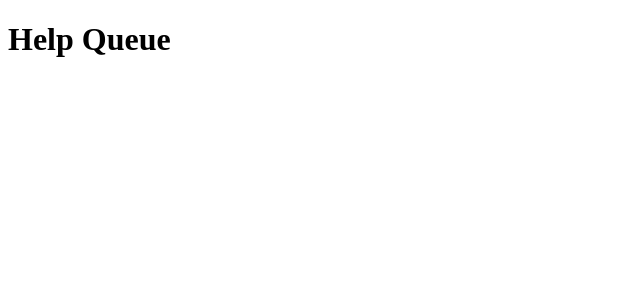
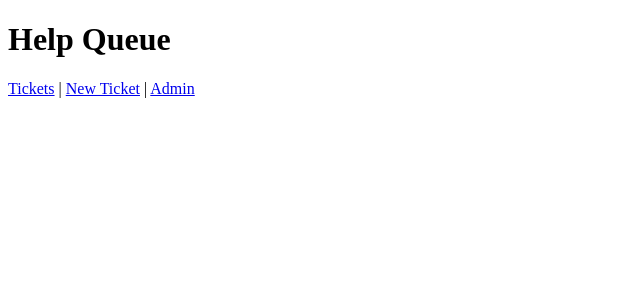
Before and after one commit to atrotter0/help-queue, a React app: page /#/ in a window 1280 px wide. Shown: the top 300 px of the page, without its empty margins (0-640 px from the left). Built offline with nearby package versions, Linux system fonts and the light colour scheme.

Commit message:
Add admin route, add TicketList component to admin view, pass down ticketList props

```diff
--- /dev/null
+++ b/src/components/Admin.jsx
@@ -0,0 +1,19 @@
+import React from 'react';
+import PropTypes from 'prop-types';
+import TicketList from './TicketList';
+
+const Admin = (props) => {
+  console.log(props);
+  return(
+    <div>
+      <h2>Admin</h2>
+      <TicketList ticketList={props.ticketList} />
+    </div>
+  );
+}
+
+Admin.propTypes = {
+  ticketList: PropTypes.array
+};
+
+export default Admin;
--- a/src/components/App.jsx
+++ b/src/components/App.jsx
@@ -4,6 +4,7 @@ import TicketList from './TicketList';
 import NewTicketControl from './NewTicketControl';
 import { Switch, Route } from 'react-router-dom';
 import Moment from 'moment';
+import Admin from './Admin';
 
 class App extends React.Component {
   constructor(props) {
@@ -13,21 +14,25 @@ class App extends React.Component {
     };
     this.handleAddTicket = this.handleAddTicket.bind(this);
   }
+
   componentDidMount() {
     this.waitTimeUpdateTimer = setInterval(() =>
       this.updateTicketElapsedWaitTime(),
       60000
     );
   }
+
   componentWillUnmount() {
     clearInterval(this.waitTimeUpdateTimer);
   }
+
   handleAddTicket(newTicket) {
     const ticketListCopy = this.state.masterTicketList.slice();
     newTicket.formattedWaitTime = (newTicket.timeOpen).fromNow(true);
     ticketListCopy.push(newTicket);
     this.setState({masterTicketList: ticketListCopy});
   }
+
   updateTicketElapsedWaitTime() {
     console.log("check");
     let newMasterTicketList = this.state.masterTicketList.slice();
@@ -36,6 +41,7 @@ class App extends React.Component {
     );
     this.setState({masterTicketList: newMasterTicketList})
   }
+
   render() {
     return (
       <div>
@@ -43,11 +49,15 @@ class App extends React.Component {
         <Switch>
           <Route
             exact path='/'
-            render={() => <TicketList ticketList={this.state.masterTicketList} />} />
+            render={() => <TicketList ticketList={this.state.masterTicketList} />}
           />
           <Route
             exact path='/newticket'
-            render={() => <NewTicketControl onNewTicketCreation={this.handleAddTicket} />} />
+            render={() => <NewTicketControl onNewTicketCreation={this.handleAddTicket} />}
+          />
+          <Route
+            path='/admin'
+            render={() => <Admin ticketList={this.state.masterTicketList} />}
           />
         </Switch>
       </div>
--- a/src/components/Header.jsx
+++ b/src/components/Header.jsx
@@ -1,8 +1,14 @@
 import React from "react";
+import { Link } from 'react-router-dom';
 
 function Header() {
   return(
-    <h1>Help Queue</h1>
+    <div>
+      <h1>Help Queue</h1>
+      <div>
+        <Link to='/'>Tickets</Link> | <Link to='/newticket'>New Ticket</Link> | <Link to='/admin'>Admin</Link>
+      </div>
+    </div>
   );
 }
 
--- a/src/components/NewTicketControl.jsx
+++ b/src/components/NewTicketControl.jsx
@@ -11,9 +11,11 @@ class NewTicketControl extends React.Component {
     };
     this.handleConfirmation = this.handleConfirmation.bind(this);
   }
+
   handleConfirmation() {
     this.setState( { formVisibleOnPage: true });
   }
+
   render() {
     return(
       <div>
--- a/src/components/Ticket.jsx
+++ b/src/components/Ticket.jsx
@@ -1,6 +1,5 @@
 import React from 'react';
 import PropTypes from 'prop-types';
-import Moment from 'moment';
 
 const Ticket = (props) => {
   return(
--- a/src/components/TicketList.jsx
+++ b/src/components/TicketList.jsx
@@ -3,7 +3,6 @@ import Ticket from './Ticket';
 import PropTypes from 'prop-types';
 
 const TicketList = (props) => {
-  console.log(props.ticketList);
   return(
     <div>
       {props.ticketList.map((ticket, index) =>
```
Also changed, not shown: 1 other file (tests, documents, lock files or other folders).
